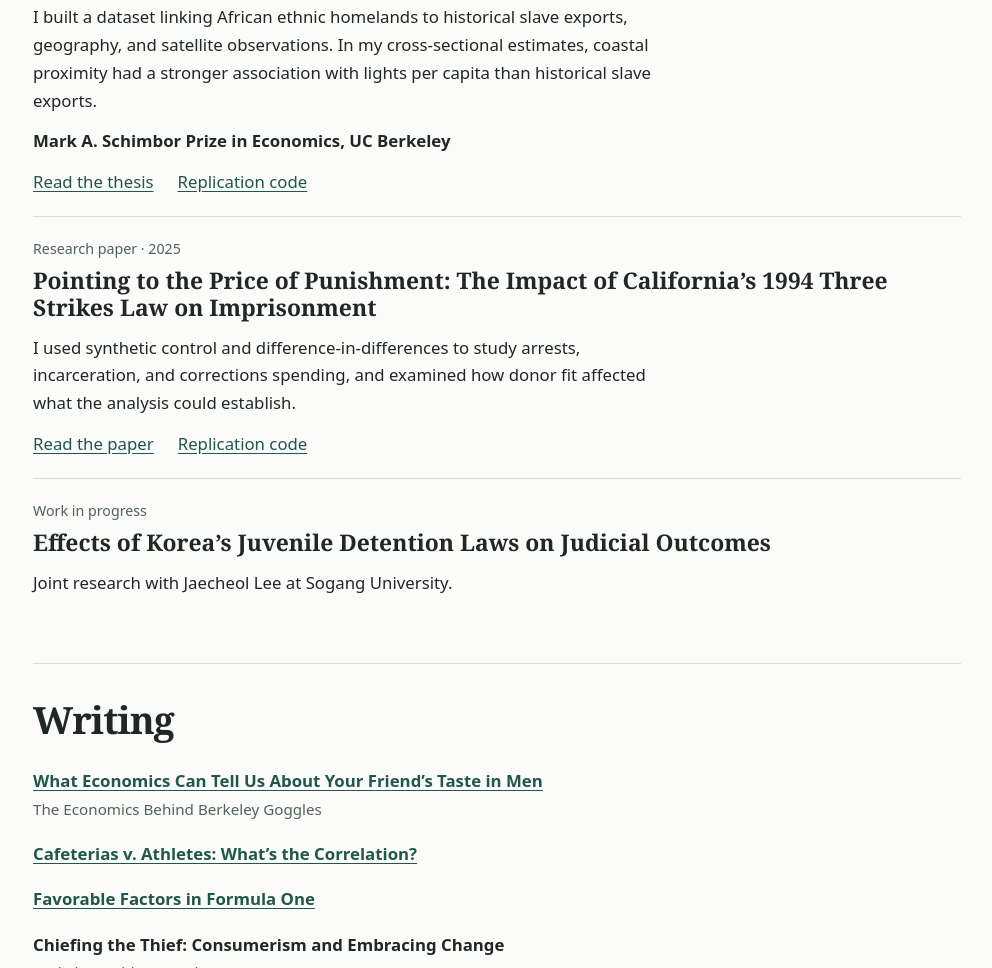
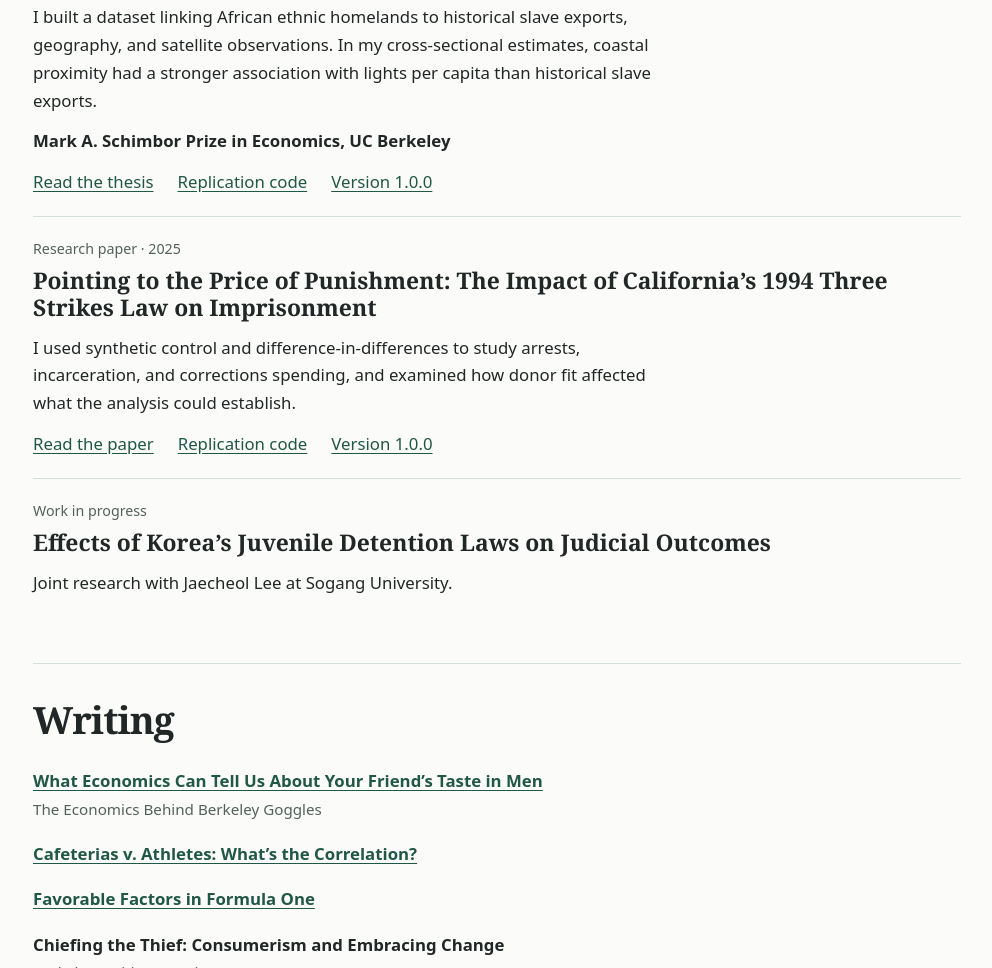
Before and after one commit to eunic3shin/eunic3shin.github.io, a plain HTML site: page index.html in a window 1280 px wide. Shown: the part 815-1783 px from the top of the page, without its empty margins (143-1135 px from the left). Drawn offline with Linux system fonts and the light colour scheme.

Commit message:
Link versioned research replication releases

```diff
--- a/index.html
+++ b/index.html
@@ -47,6 +47,7 @@
 <div class="research-links">
 <a href="https://doi.org/10.5281/zenodo.24553066">Read the thesis</a>
 <a href="https://github.com/eunic3shin/africa-nightlights-replication">Replication code</a>
+<a href="https://github.com/eunic3shin/africa-nightlights-replication/releases/tag/v1.0.0">Version 1.0.0</a>
 </div>
 </article>
 <article>
@@ -56,6 +57,7 @@
 <div class="research-links">
 <a href="https://doi.org/10.5281/zenodo.24553443">Read the paper</a>
 <a href="https://github.com/eunic3shin/california-three-strikes-replication">Replication code</a>
+<a href="https://github.com/eunic3shin/california-three-strikes-replication/releases/tag/v1.0.0">Version 1.0.0</a>
 </div>
 </article>
 <article>
```
